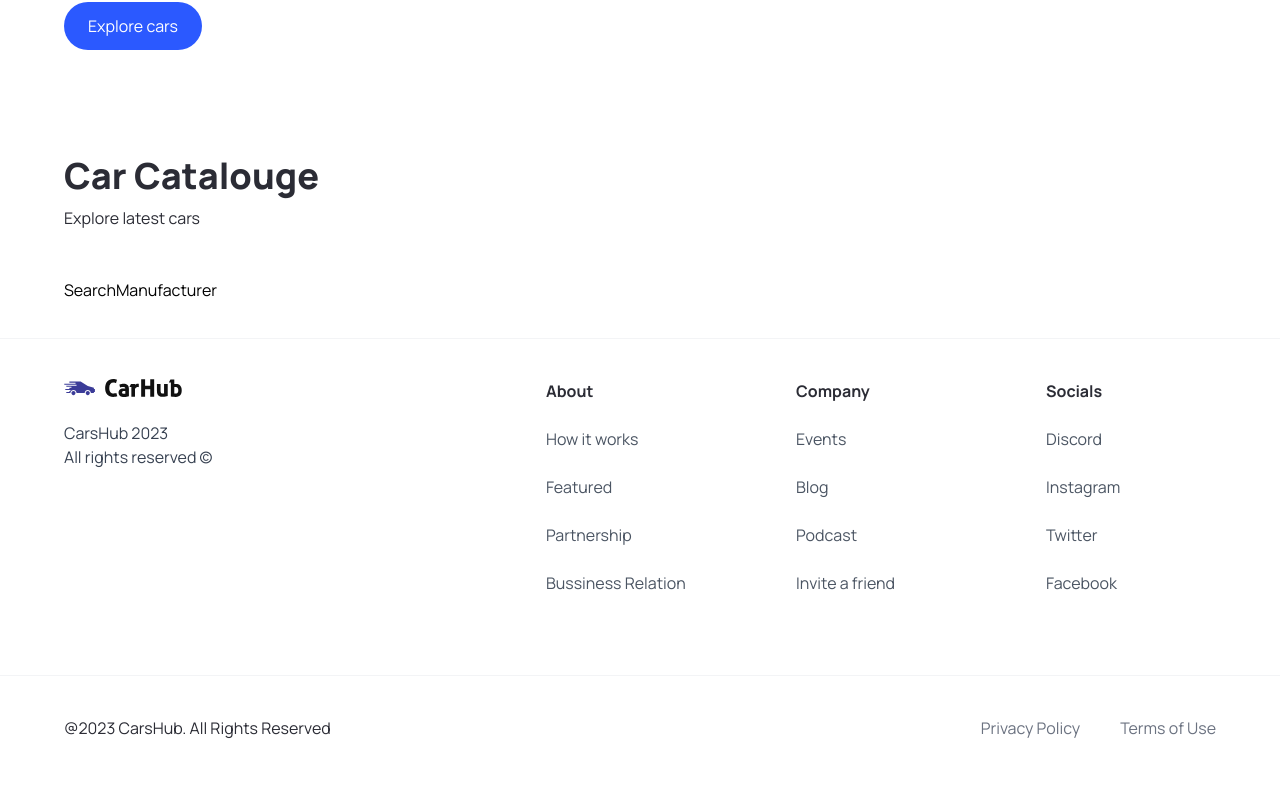
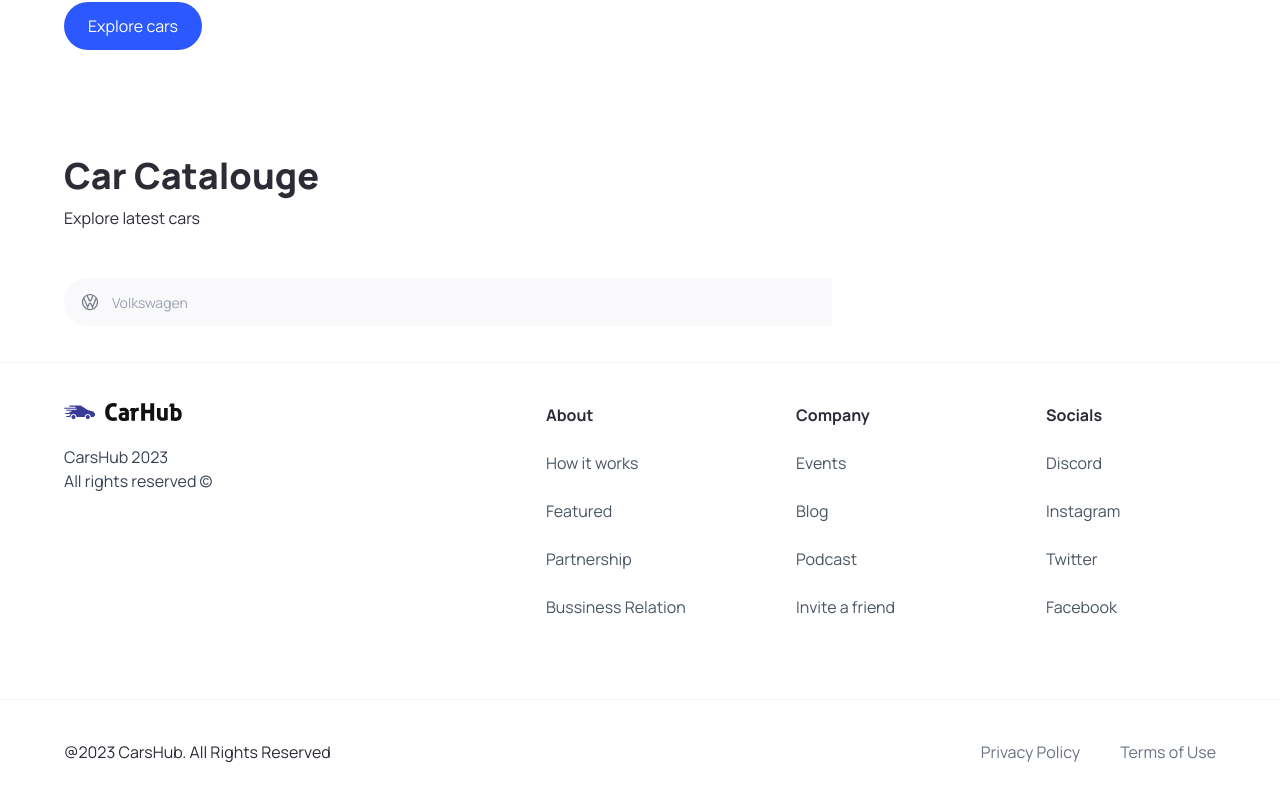
Before and after one commit to shubhamxdd/car_catalouge, a Next.js app: page / in a window 1280 px wide. Shown: the part 708-1508 px from the top of the page. Built offline with nearby package versions, Linux system fonts and the light colour scheme.

Commit message:
Build Searchbar to search cars by manufacturer name

```diff
--- a/components/SearchManufacturer.tsx
+++ b/components/SearchManufacturer.tsx
@@ -1,10 +1,82 @@
+"use client";
+
+import { useState, Fragment } from "react";
+import { Combobox, Transition } from "@headlessui/react";
 import { manufacturerProps } from "@/types";
+import Image from "next/image";
+import { manufacturers } from "@/constants";
 
 const SearchManufacturer = ({
   manufacturer,
   setManufacturer,
 }: manufacturerProps) => {
-  return <div>SearchManufacturer</div>;
+  const [query, setQuery] = useState("");
+
+  const filteredManufacturers =
+    query === ""
+      ? manufacturers
+      : manufacturers.filter((item) =>
+          item
+            .toLowerCase()
+            .replace(/\s+/g, "")
+            .includes(query.toLowerCase().replace(/\s+/g, ""))
+        );
+
+  return (
+    <div className="search-manufacturer">
+      <Combobox value={manufacturer} onChange={setManufacturer}>
+        <div className="relative w-full">
+          <Combobox.Button className="absolute top-[14px]">
+            <Image
+              src="/car-logo.svg"
+              width={20}
+              height={20}
+              alt="car logo"
+              className="ml-4"
+            />
+          </Combobox.Button>
+          <Combobox.Input
+            className="search-manufacturer__input"
+            placeholder="Volkswagen"
+            displayValue={(manufacturer: string) => manufacturer}
+            onChange={(e) => setQuery(e.target.value)}
+          />
+          <Transition
+            as={Fragment}
+            leave="transition ease-in duration-100"
+            leaveFrom="opacity-100"
+            leaveTo="opacity-0"
+            afterLeave={() => setQuery("")}
+          >
+            <Combobox.Options>
+              {filteredManufacturers.length === 0 && query !== "" ? (
+                <Combobox.Option
+                  value={query}
+                  className="search-manufacturer__option"
+                >
+                  Nothing Found!
+                </Combobox.Option>
+              ) : (
+                filteredManufacturers.map((item) => (
+                  <Combobox.Option
+                    key={item}
+                    className={({ active }) =>
+                      `relative search-manufacturer__option ${
+                        active ? "bg-primary-blue text-white" : "text-gray-900"
+                      }`
+                    }
+                    value={item}
+                  >
+                    {item}
+                  </Combobox.Option>
+                ))
+              )}
+            </Combobox.Options>
+          </Transition>
+        </div>
+      </Combobox>
+    </div>
+  );
 };
 
 export default SearchManufacturer;
```
